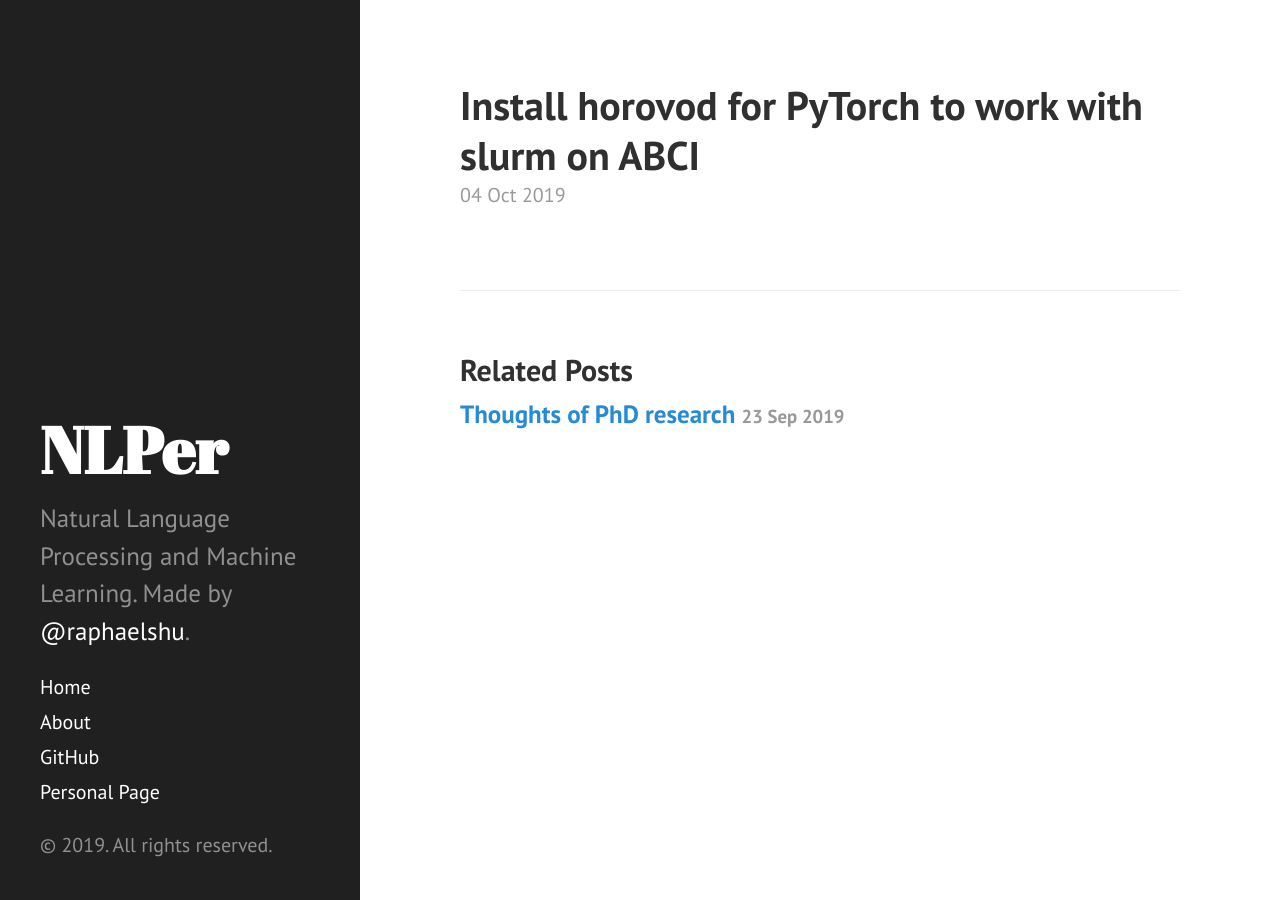
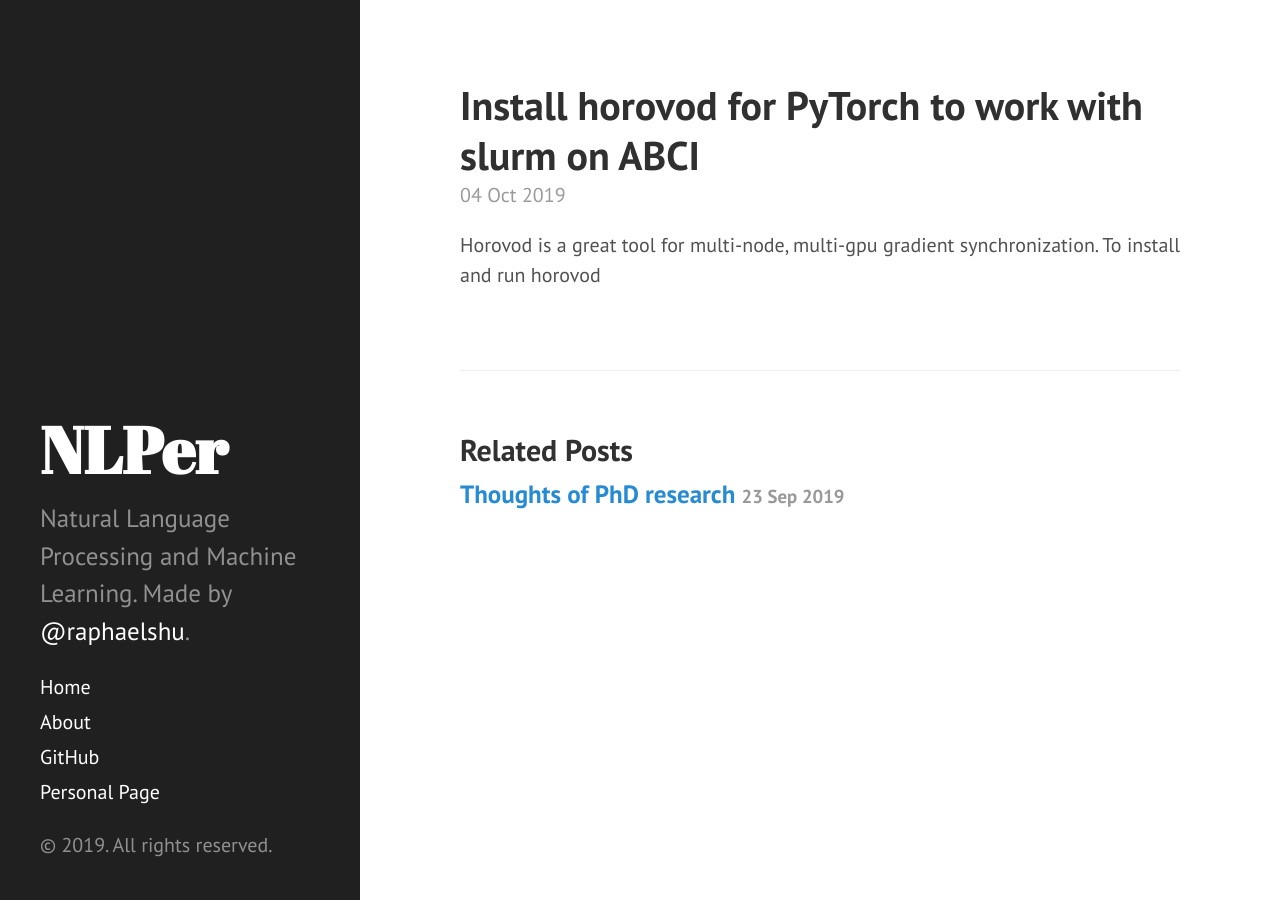
Before and after one commit to zomux/nlper, a Jekyll site: the page built from _posts/2019-10-4-install-horovod-python-with-slurm-abci.md.md, in a window 1280 px wide. Built offline with Jekyll 4.4.1, drawn with Linux system fonts in a browser that asks for light colours.

Commit message:
_posts/2019-10-4-install-horovod-python-with-slurm-abci.md.md updated from https://stackedit.io/

```diff
--- a/_posts/2019-10-4-install-horovod-python-with-slurm-abci.md.md
+++ b/_posts/2019-10-4-install-horovod-python-with-slurm-abci.md.md
@@ -3,7 +3,8 @@ layout: post
 title: Install horovod for PyTorch to work with slurm on ABCI
 ---
 
-
+Horovod is a great tool for multi-node, multi-gpu gradient synchronization.
+To install and run horovod
 <!--stackedit_data:
-eyJoaXN0b3J5IjpbMTMwNTU0MTg0N119
+eyJoaXN0b3J5IjpbLTg1MTcyOTE0OF19
 -->
```
